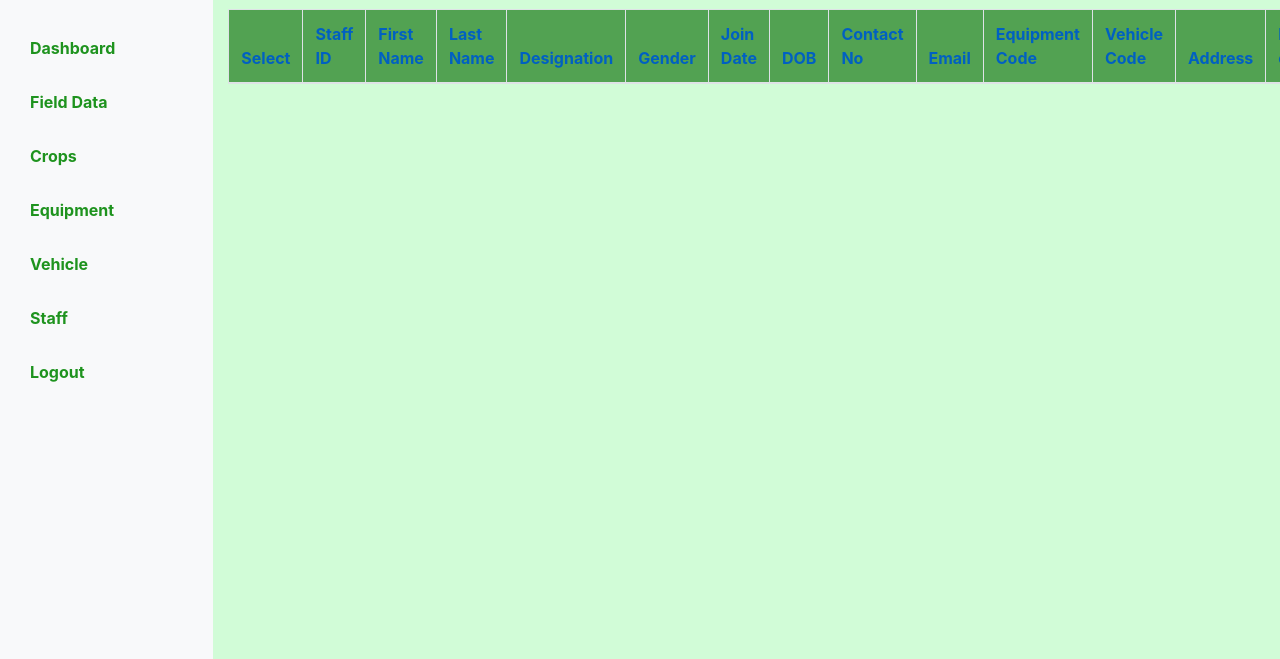
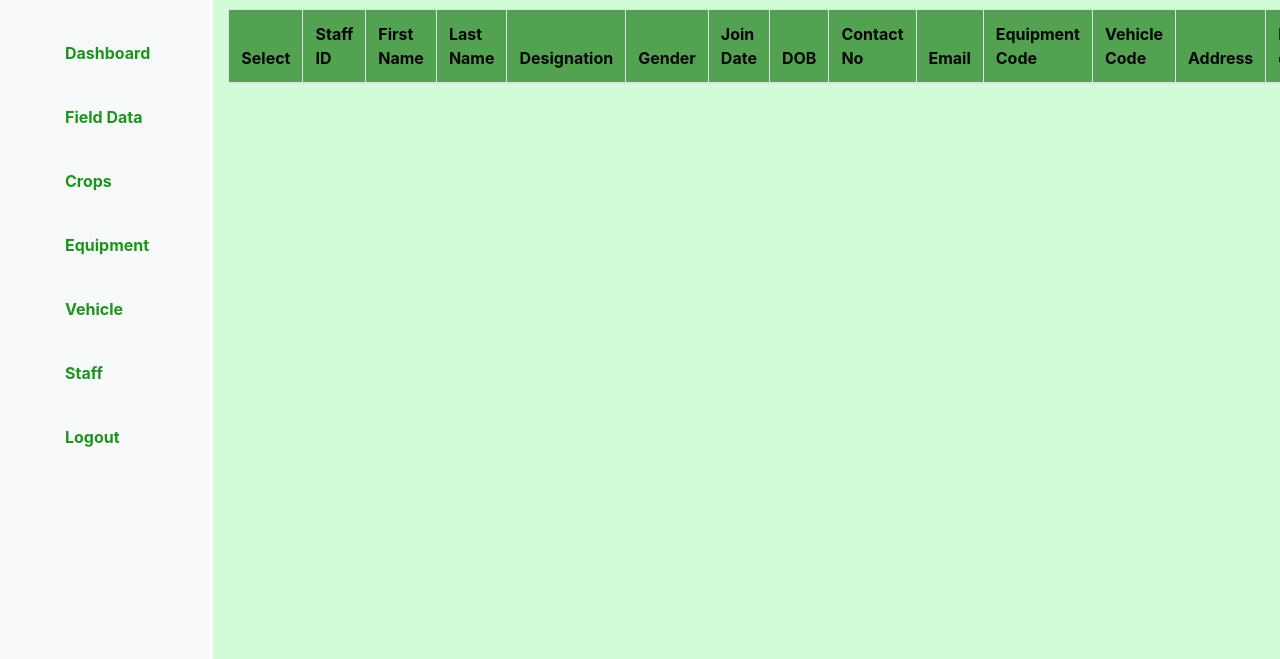
Before and after one commit to sachiniwathudura/CropMonitoringSystem-FrontEnd, a plain HTML site: page pages/staff.html in a window 1280 px wide. Shown: the part 141-800 px from the top of the page. Drawn offline with nearby package versions, Linux system fonts and the light colour scheme; no server answers.

Commit message:
update sidebar css

```diff
--- a/css/main.css
+++ b/css/main.css
@@ -16,7 +16,9 @@ body{
 .sidebar .nav-link {
     color: #1e931e;
     font-weight: 700;
-    padding: 15px;
+    padding-top: 20px;
+    padding-bottom: 20px;
+    padding-left: 50px;
     transition: background-color 0.3s ease;
 }
 
@@ -36,7 +38,7 @@ body{
 
 .thead{
     background-color: #52a252;
-    color: #0060c2;
+    color: #070707;
 }
 .tBody{
     background-color: #f4faf4;
```
